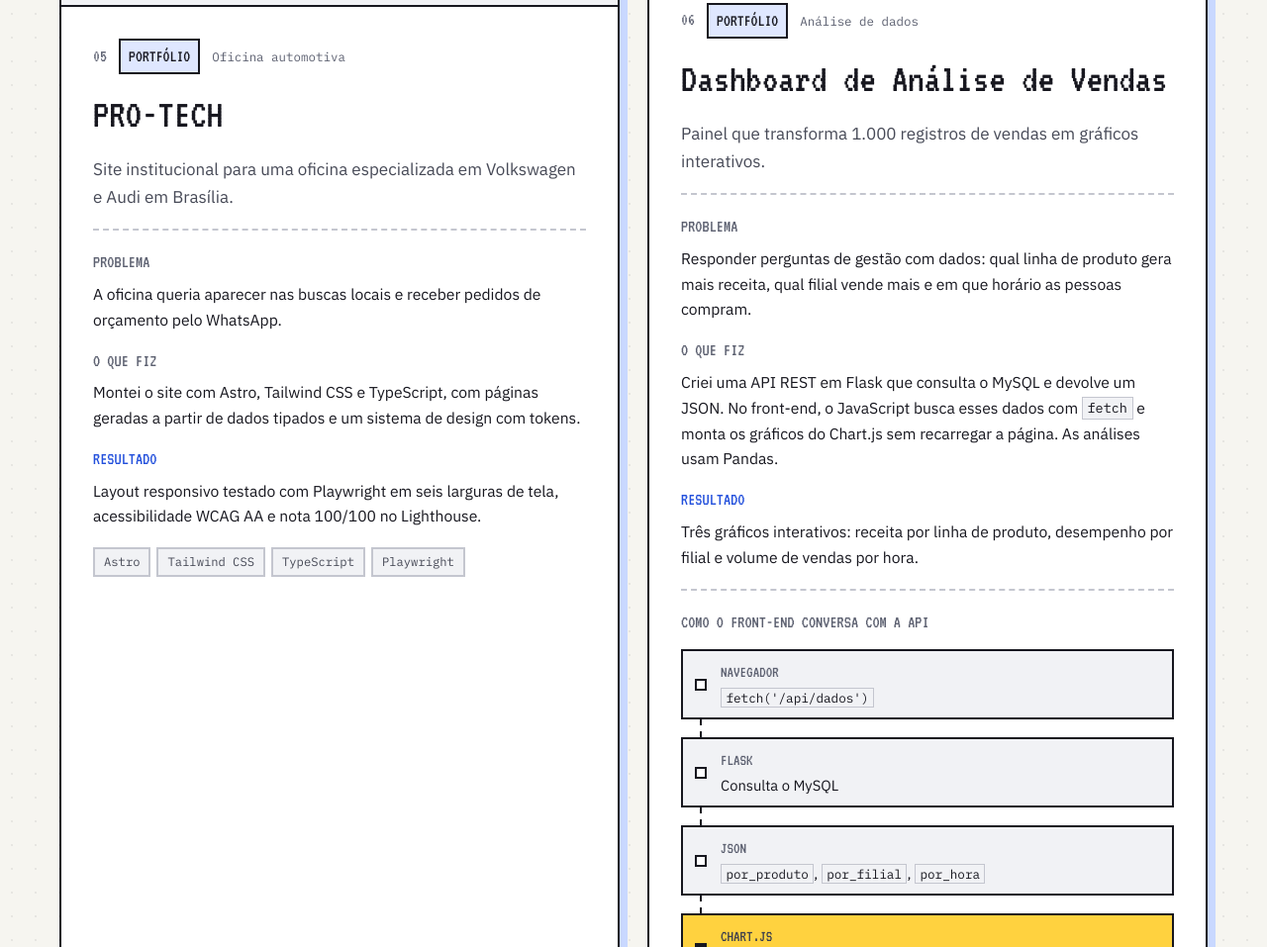
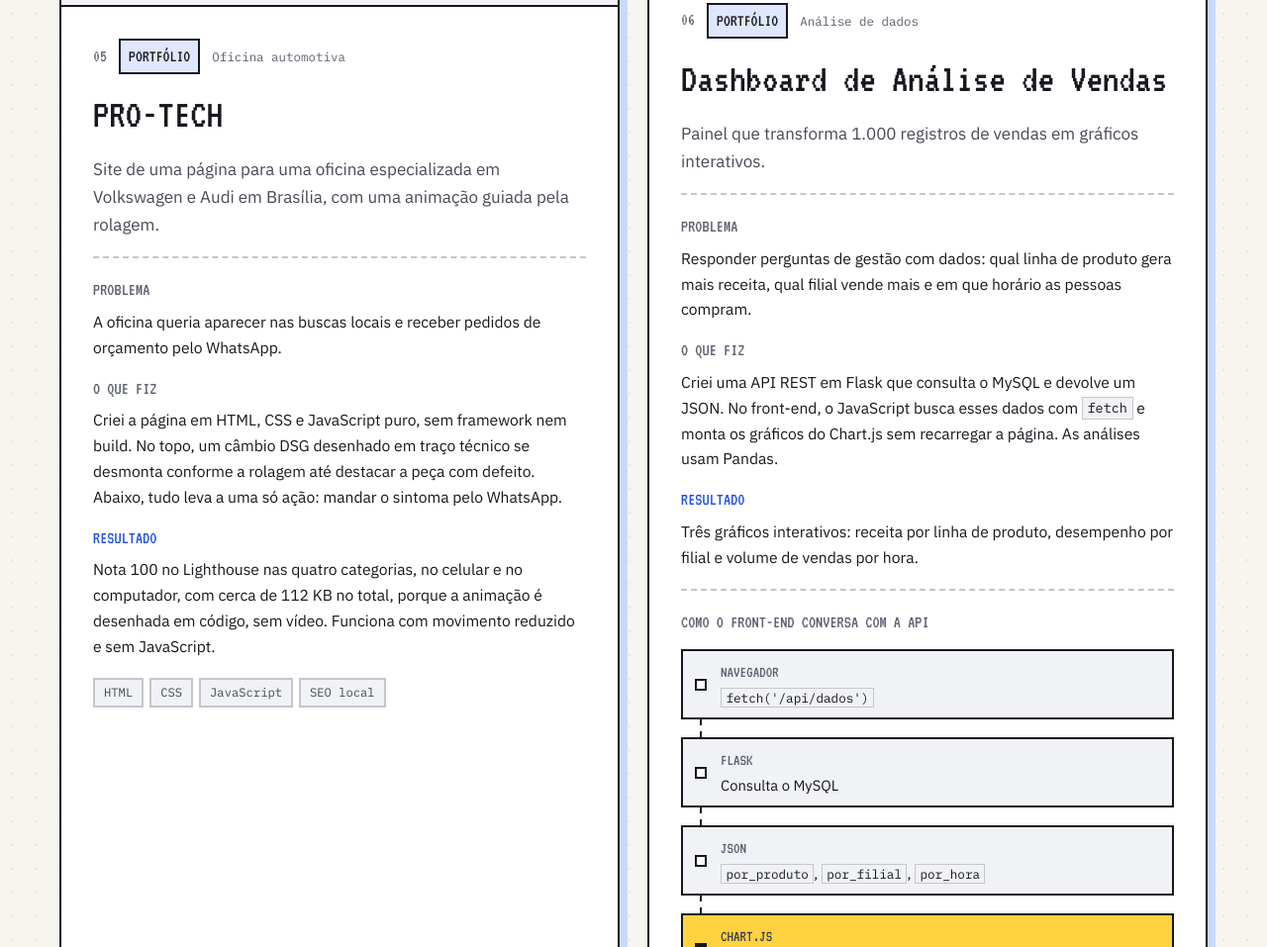
Before and after one commit to GSHolanda/portfolio-a1, a plain HTML site: page index.html in a window 1280 px wide. Shown: the part 6430-7387 px from the top of the page at 99% size. Drawn offline with Linux system fonts and the light colour scheme.

Commit message:
Atualiza o projeto PRO-TECH para a versão Site 10K

```diff
--- a/index.html
+++ b/index.html
@@ -380,7 +380,7 @@
             <figure class="projeto__midia projeto__midia--janela">
               <div class="janela">
                 <div class="janela__barra" aria-hidden="true"><span class="janela__pontos"><i></i><i></i><i></i></span><span class="janela__url">site-pro-tech.vercel.app</span></div>
-                <img src="imagens/projetos/protech.webp" width="1280" height="800" loading="lazy" decoding="async" alt="Página inicial do site da PRO-TECH, com o título Especialistas em Volkswagen e Audi em Brasília e um botão para agendar pelo WhatsApp.">
+                <img src="imagens/projetos/protech.webp" width="1280" height="800" loading="lazy" decoding="async" alt="Topo do site da PRO-TECH, com o título Especialistas em Volkswagen e Audi em Brasília e o desenho técnico de um câmbio em vista explodida.">
               </div>
             </figure>
             <div class="projeto__corpo">
@@ -390,7 +390,7 @@
                 <span class="projeto__contexto">Oficina automotiva</span>
               </p>
               <h3 class="projeto__titulo" id="titulo-protech">PRO-TECH</h3>
-              <p class="projeto__resumo">Site institucional para uma oficina especializada em Volkswagen e Audi em Brasília.</p>
+              <p class="projeto__resumo">Site de uma página para uma oficina especializada em Volkswagen e Audi em Brasília, com uma animação guiada pela rolagem.</p>
               <dl class="caso">
                 <div class="caso__item">
                   <dt>Problema</dt>
@@ -398,19 +398,19 @@
                 </div>
                 <div class="caso__item">
                   <dt>O que fiz</dt>
-                  <dd>Montei o site com Astro, Tailwind CSS e TypeScript, com páginas geradas a partir de dados tipados e um sistema de design com tokens.</dd>
+                  <dd>Criei a página em HTML, CSS e JavaScript puro, sem framework nem build. No topo, um câmbio DSG desenhado em traço técnico se desmonta conforme a rolagem até destacar a peça com defeito. Abaixo, tudo leva a uma só ação: mandar o sintoma pelo WhatsApp.</dd>
                 </div>
                 <div class="caso__item">
                   <dt>Resultado</dt>
-                  <dd>Layout responsivo testado com Playwright em seis larguras de tela, acessibilidade WCAG AA e nota 100/100 no Lighthouse.</dd>
+                  <dd>Nota 100 no Lighthouse nas quatro categorias, no celular e no computador, com cerca de 112 KB no total, porque a animação é desenhada em código, sem vídeo. Funciona com movimento reduzido e sem JavaScript.</dd>
                 </div>
               </dl>
               <ul class="tags" aria-label="Tecnologias principais">
-                <li>Astro</li><li>Tailwind CSS</li><li>TypeScript</li><li>Playwright</li>
+                <li>HTML</li><li>CSS</li><li>JavaScript</li><li>SEO local</li>
               </ul>
               <p class="projeto__links">
                 <a class="botao botao--primario" href="https://site-pro-tech.vercel.app/" target="_blank" rel="noopener noreferrer">Ver demonstração<svg class="icone" aria-hidden="true" viewBox="0 0 16 16" width="16" height="16"><path d="M5 3h8v8M13 3 3 13" fill="none" stroke="currentColor" stroke-width="1.6"/></svg><span class="sr-only">do site da PRO-TECH (abre em nova aba)</span></a>
-                <a class="botao botao--secundario" href="https://github.com/GSHolanda/site_ProTech" target="_blank" rel="noopener noreferrer">Ver código<svg class="icone" aria-hidden="true" viewBox="0 0 16 16" width="16" height="16"><path d="M5 3h8v8M13 3 3 13" fill="none" stroke="currentColor" stroke-width="1.6"/></svg><span class="sr-only">da PRO-TECH no GitHub (abre em nova aba)</span></a>
+                <a class="botao botao--secundario" href="https://github.com/GSHolanda/site_ProTech/tree/claude/site-10k" target="_blank" rel="noopener noreferrer">Ver código<svg class="icone" aria-hidden="true" viewBox="0 0 16 16" width="16" height="16"><path d="M5 3h8v8M13 3 3 13" fill="none" stroke="currentColor" stroke-width="1.6"/></svg><span class="sr-only">da PRO-TECH no GitHub (abre em nova aba)</span></a>
               </p>
             </div>
           </article>
```
Also changed, not shown: imagens/projetos/protech.webp.
